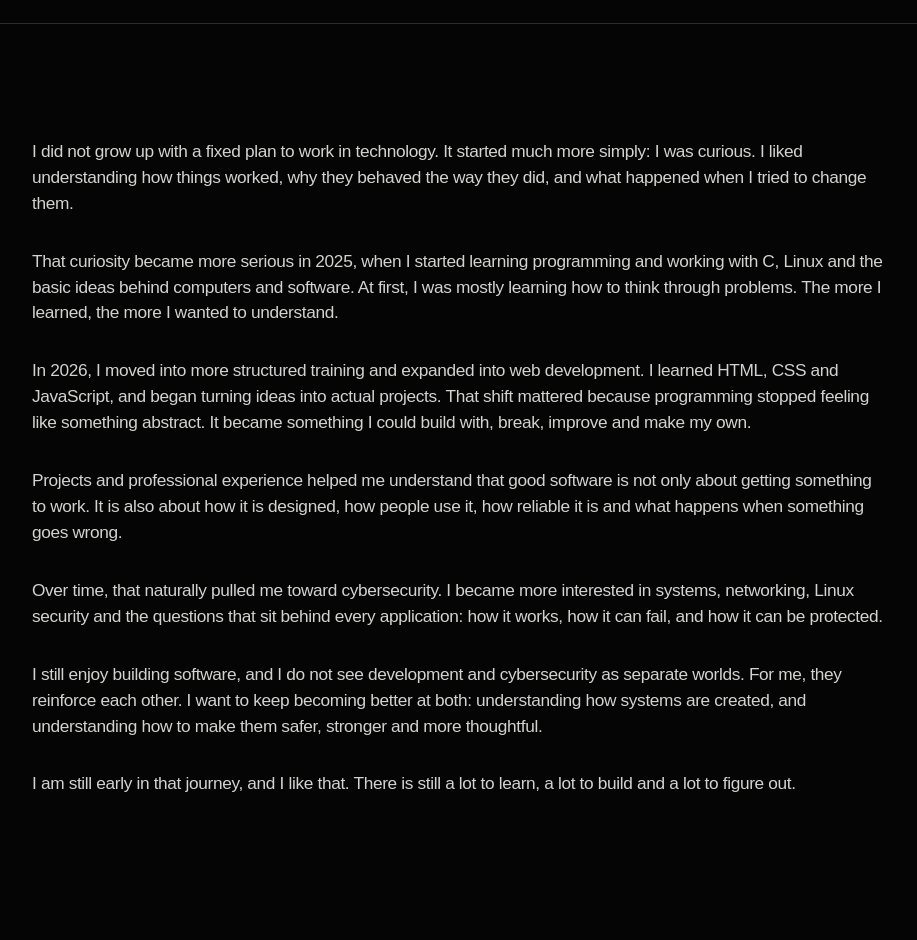
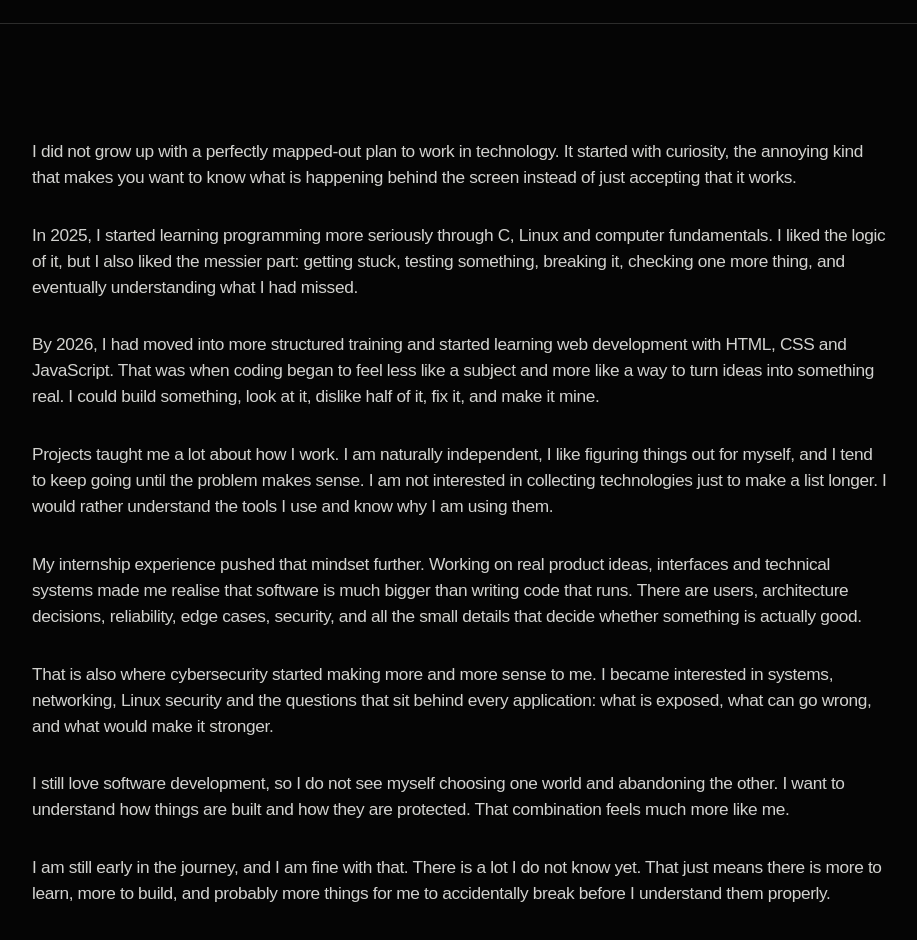
Before and after one commit to emma-dasilva-dev/emma-portfolio, a Next.js app: page /about in a window 1280 px wide. Shown: the part 280-1220 px from the top of the page, without its empty margins (354-1271 px from the left). Built offline with nearby package versions, Linux system fonts and the light colour scheme.

Commit message:
Make About story more personal

```diff
--- a/src/app/about/page.tsx
+++ b/src/app/about/page.tsx
@@ -5,13 +5,14 @@ import { motion } from "motion/react";
 import SmoothScroll from "@/components/ui/SmoothScroll";
 
 const paragraphs = [
-  "I did not grow up with a fixed plan to work in technology. It started much more simply: I was curious. I liked understanding how things worked, why they behaved the way they did, and what happened when I tried to change them.",
-  "That curiosity became more serious in 2025, when I started learning programming and working with C, Linux and the basic ideas behind computers and software. At first, I was mostly learning how to think through problems. The more I learned, the more I wanted to understand.",
-  "In 2026, I moved into more structured training and expanded into web development. I learned HTML, CSS and JavaScript, and began turning ideas into actual projects. That shift mattered because programming stopped feeling like something abstract. It became something I could build with, break, improve and make my own.",
-  "Projects and professional experience helped me understand that good software is not only about getting something to work. It is also about how it is designed, how people use it, how reliable it is and what happens when something goes wrong.",
-  "Over time, that naturally pulled me toward cybersecurity. I became more interested in systems, networking, Linux security and the questions that sit behind every application: how it works, how it can fail, and how it can be protected.",
-  "I still enjoy building software, and I do not see development and cybersecurity as separate worlds. For me, they reinforce each other. I want to keep becoming better at both: understanding how systems are created, and understanding how to make them safer, stronger and more thoughtful.",
-  "I am still early in that journey, and I like that. There is still a lot to learn, a lot to build and a lot to figure out."
+  "I did not grow up with a perfectly mapped-out plan to work in technology. It started with curiosity, the annoying kind that makes you want to know what is happening behind the screen instead of just accepting that it works.",
+  "In 2025, I started learning programming more seriously through C, Linux and computer fundamentals. I liked the logic of it, but I also liked the messier part: getting stuck, testing something, breaking it, checking one more thing, and eventually understanding what I had missed.",
+  "By 2026, I had moved into more structured training and started learning web development with HTML, CSS and JavaScript. That was when coding began to feel less like a subject and more like a way to turn ideas into something real. I could build something, look at it, dislike half of it, fix it, and make it mine.",
+  "Projects taught me a lot about how I work. I am naturally independent, I like figuring things out for myself, and I tend to keep going until the problem makes sense. I am not interested in collecting technologies just to make a list longer. I would rather understand the tools I use and know why I am using them.",
+  "My internship experience pushed that mindset further. Working on real product ideas, interfaces and technical systems made me realise that software is much bigger than writing code that runs. There are users, architecture decisions, reliability, edge cases, security, and all the small details that decide whether something is actually good.",
+  "That is also where cybersecurity started making more and more sense to me. I became interested in systems, networking, Linux security and the questions that sit behind every application: what is exposed, what can go wrong, and what would make it stronger.",
+  "I still love software development, so I do not see myself choosing one world and abandoning the other. I want to understand how things are built and how they are protected. That combination feels much more like me.",
+  "I am still early in the journey, and I am fine with that. There is a lot I do not know yet. That just means there is more to learn, more to build, and probably more things for me to accidentally break before I understand them properly."
 ];
 
 export default function AboutPage() {
```
